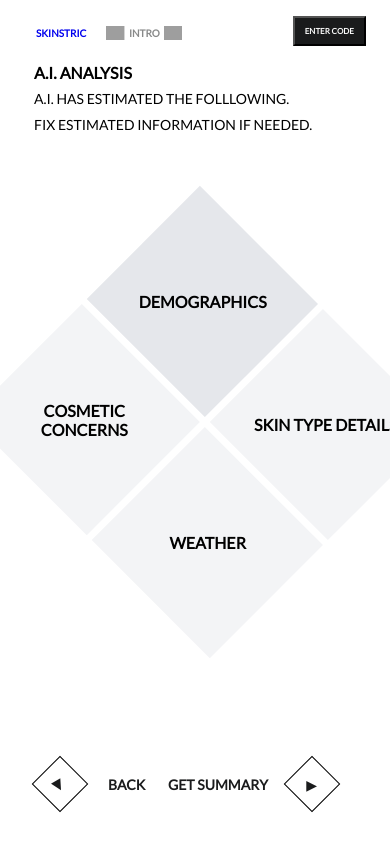
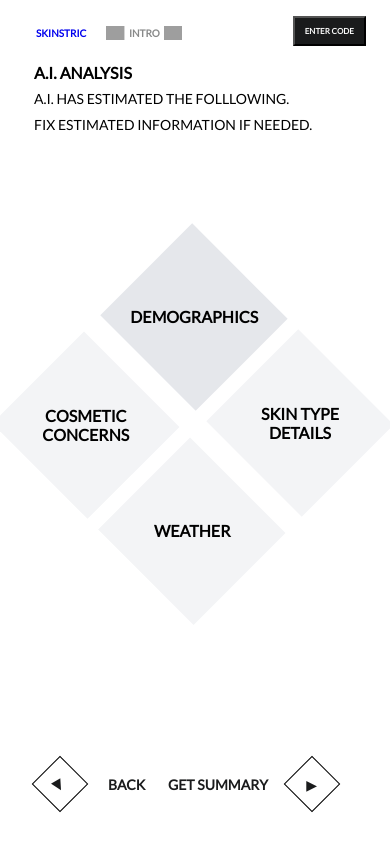
Before and after one commit to hackerjack9/Skinstric-AI, a React (Create React App) app: page /select in a window 390 px wide. Shown: the top 844 px of the page. Built offline with nearby package versions, Linux system fonts and the light colour scheme; grey boxes are pictures that could not be loaded; a web font is replaced by a local one.

Commit message:
Media query finished for select component

```diff
--- a/src/Components/Home.jsx
+++ b/src/Components/Home.jsx
@@ -9,6 +9,7 @@ function Home() {
   const navigate = useNavigate();
   const handleNavigate = () => {
     navigate("/testing");
+    console.log(handleNavigate)
   };
 
   return (
--- a/src/Components/Select.jsx
+++ b/src/Components/Select.jsx
@@ -25,6 +25,7 @@ function Select() {
 
         <div className="select-grid-container">
           <div className="select-grid-subcontainer">
+           <div className="large-box-border">
             <div className="large-box">
               <button className="box-1">
                 <span className="textbox-1">SKIN TYPE DETAILS</span>
@@ -42,6 +43,7 @@ function Select() {
                   CONCERNS
                 </span>
               </button>
+            </div>
             </div>
           </div>
         </div>
--- a/src/index.css
+++ b/src/index.css
@@ -1075,6 +1075,20 @@ text-align: end;
   font-size: 14px;
 }
 
+.large-box-border:hover {
+  border: 2px dotted rgb(187, 185, 185);
+}
+
+.large-box-border {
+  padding-left: 40px;
+  padding-right: 40px;
+  padding-top: 30px;
+  padding-bottom: 30px;
+  transform: rotate(45deg);
+}
+
+
+
 .select-grid-container {
   display: flex;
   align-items: center;
@@ -1089,22 +1103,33 @@ text-align: end;
 .large-box {
   position: relative;
   display: flex;
-  width: 348px;
-  height: 348px;
+  width: 350px;
+  height: 360px;
   flex-wrap: wrap;
-  transform: rotate(135deg);
-}
+  transform: rotate(90deg);
+   border: transparent;
+}
+
+
+
+
 .box-1,
 .box-2,
 .box-3,
 .box-4 {
-  width: calc(48%);
+  width: 165px;
   background-color: #f3f4f6;
-  height: calc(46%);
+  height: 160px;
   transform: rotate(90deg);
   transition: transform 0.3sec ease-in-out;
+  position: relative;
+  top: 10px;
+  left: 12px;
   border: none;
-}
+  margin-right: 16px;
+  margin-left: -6px;
+}
+
 .box-3 {
   background-color: #e5e7eb;
 }
@@ -1484,7 +1509,7 @@ text-align: end;
     outline: 2px dotted #a0a4ab;
     outline-offset: 30px;
     transform: rotate(45deg);
-    z-index: 20;
+    z-index: 10;
   }
 
   #button-exp {
@@ -1495,18 +1520,18 @@ text-align: end;
     justify-content: space-between;
     color: #1a1b1c;
     background-color: white;
-    white-space: nowrap;
     border: none;
-    width: 145px;
+    width: 110px;
     height: 40px;
     bottom: -80px;
-    left: 35px;
+    left: 75px;
     z-index: 20;
     padding-right: 20px;
+
   }
 
   .button-text-exp {
-    font-size: 10px;
+    font-size: 8px;
     text-align: start;
     font-weight: 400;
     display: inline-block;
@@ -1517,24 +1542,25 @@ text-align: end;
     display: flex;
     position: absolute;
     align-items: center;
-    margin-right: -36px;
-    top: 6px;
-    height: 24px;
-    width: 24px;
+    margin-right: -28px;
+    top: 10px;
+    height: 20px;
+    width: 20px;
     transform: rotate(45deg);
     border: 1px solid black;
+    z-index: 20;
   }
 
   .minibox-arrow-exp {
     position: absolute;
-    margin-left: 8px;
-    font-size: 12px;
+    margin-left: 6px;
+    font-size: 8px;
     transform: rotate(-45deg);
     margin-bottom: 4px;
   }
 
   #button-exp:hover .minibox-exp {
-    border-width: 20px;
+     transform: scale(1.1) rotate(45deg);
   }
 
   .minibox-left,
@@ -1687,7 +1713,37 @@ font-size: 14px;
 .camera-centertext-title-1, .camera-centertext-subtitle-1 {
   font-size: 10px;
 }
+
   /* ------------------Select------------------------*/
+.large-box {
+  width: 320px;
+  height: 300px;
+}
+
+.large-box-border {
+  padding-left: 20px;
+  padding-right: 20px;
+  padding-top: 30px;
+  padding-bottom: 20px;
+}
+
+.box-1,
+.box-2,
+.box-3,
+.box-4 {
+  width: 135px;
+  height: 130px;
+  margin-left: 2px;
+}
+
+.textbox-1,
+.textbox-2,
+.textbox-3,
+.textbox-4 {
+  font-size: 16px;
+  font-weight: 600;
+}
+
   /* ------------------Summary-----------------------*/
 }
 
@@ -1731,7 +1787,7 @@ font-size: 14px;
     outline: 2px dotted #a0a4ab;
     outline-offset: 30px;
     transform: rotate(45deg);
-    z-index: 20;
+    z-index: 10;
   }
 
   #button-exp {
@@ -1769,7 +1825,9 @@ font-size: 14px;
     width: 24px;
     transform: rotate(45deg);
     border: 1px solid black;
-  }
+    z-index: 20;
+  }
+
 
   .minibox-arrow-exp {
     position: absolute;
@@ -1780,7 +1838,7 @@ font-size: 14px;
   }
 
   #button-exp:hover .minibox-exp {
-    border-width: 20px;
+     transform: scale(1.1) rotate(45deg);
   }
 
   .minibox-left,
```
